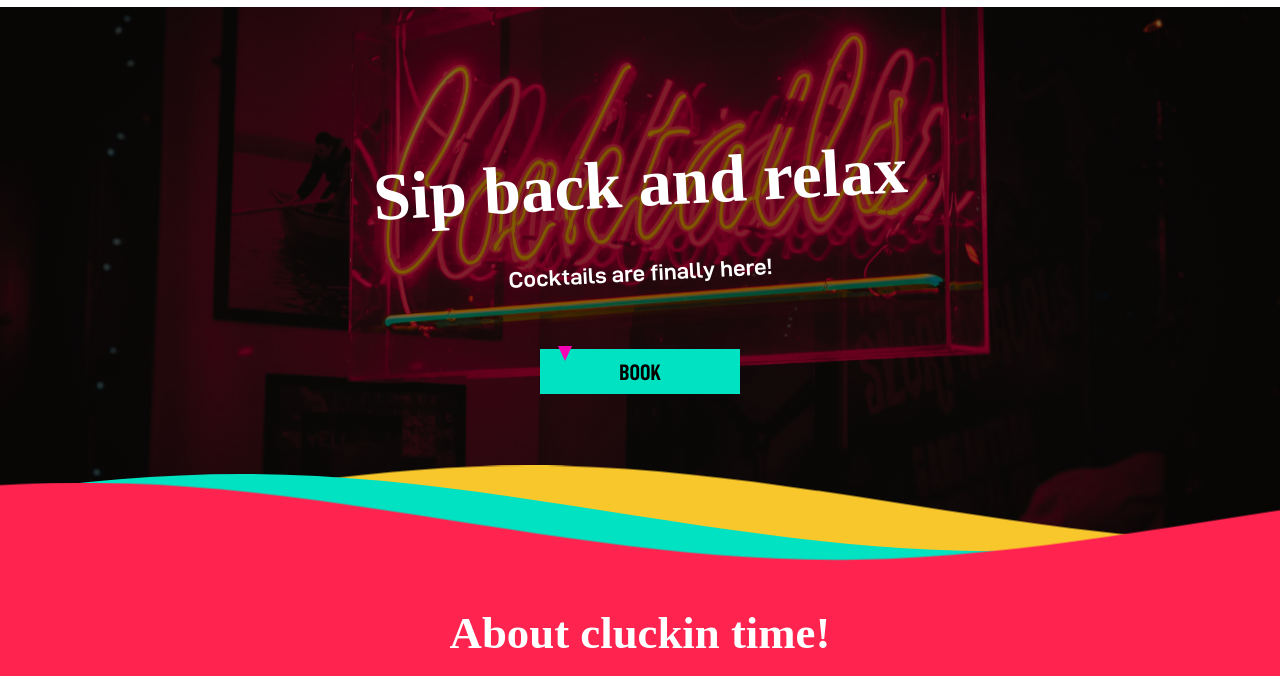
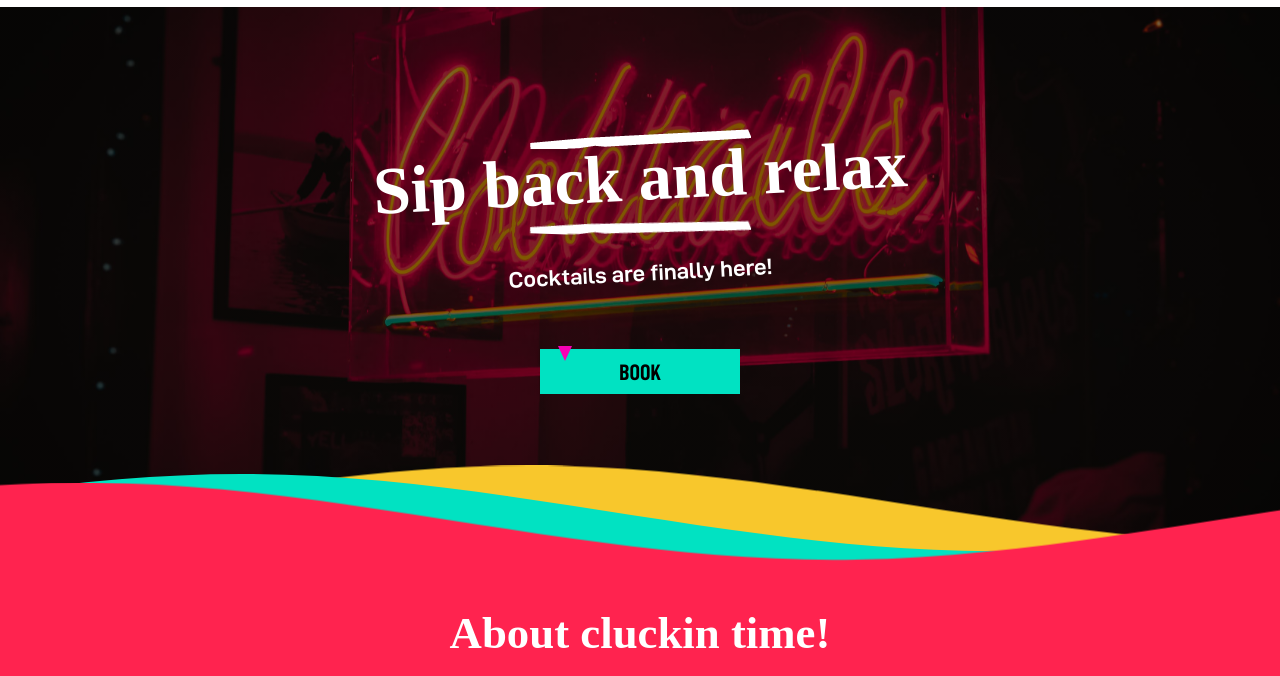
Before and after one commit to emmanuelojiji/nandos, a plain HTML site: page index.html in a window 1280 px wide. Shown: the part 58-734 px from the top of the page. Drawn offline with Linux system fonts and the light colour scheme; the site is published under a folder, as on GitHub Pages, so addresses that start at the root find nothing; a web font is replaced by a local one.

Commit message:
Add files via upload

```diff
--- a/index.css
+++ b/index.css
@@ -153,13 +153,13 @@ nav a {
 }
 
 .h1-lines::before {
-  content: url("/line.png");
+  content: url("line.png");
   position: relative;
   top: 14px;
 }
 
 .h1-lines::after {
-  content: url("/line.png");
+  content: url("line.png");
   display: inline-block;
   -webkit-transform: rotate(2deg);
           transform: rotate(2deg);
```
